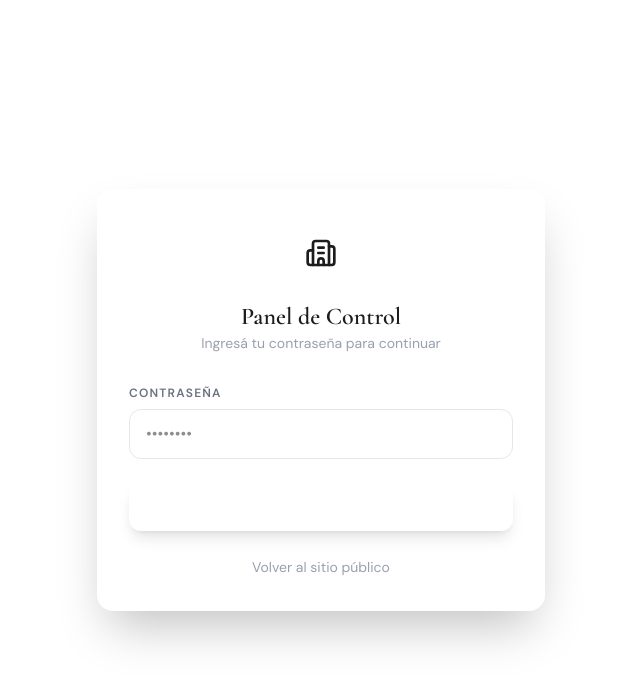
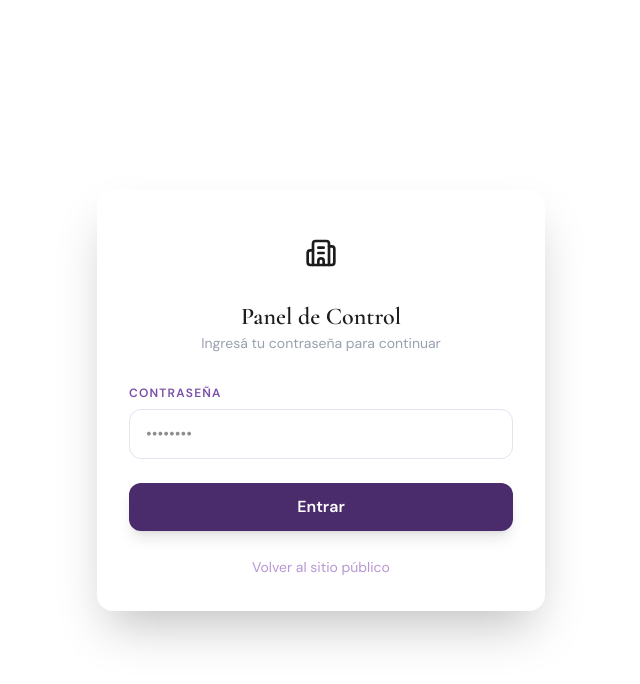
Before and after one commit to nico-coudouy/plastinapropiedades, a React (Vite) app: page / in a window 1280 px wide. Both pictures are taken after a click on the button "Admin". Shown: the top 684 px of the page, without its empty margins (319-959 px from the left). Built offline with nearby package versions, Linux system fonts and the light colour scheme.

Commit message:
form admin

```diff
--- a/src/App.tsx
+++ b/src/App.tsx
@@ -588,26 +588,26 @@ export default function App() {
 
           <form onSubmit={handleLogin} className="space-y-6">
             <div>
-              <label className="block text-xs font-bold uppercase tracking-widest text-gray-500 mb-2">Contraseña</label>
+              <label className="block text-xs font-bold uppercase tracking-widest text-[#7B4FA6] mb-2">Contraseña</label>
               <input
                 type="password"
                 value={password}
                 onChange={(e) => setPassword(e.target.value)}
-                className="w-full px-4 py-3 rounded-xl border border-gray-200 focus:ring-2 focus:ring-gold focus:border-transparent outline-none transition-all"
+                className="w-full px-4 py-3 rounded-xl border border-[#E8E0F0] focus:ring-2 focus:ring-[#7B4FA6] focus:border-transparent outline-none transition-all"
                 placeholder="••••••••"
                 required
               />
             </div>
             <button
               type="submit"
-              className="w-full bg-navy hover:bg-navy/90 text-white font-bold py-3 rounded-xl transition-all shadow-lg"
+              className="w-full bg-[#4A2B6B] hover:bg-[#2E1848] text-white font-bold py-3 rounded-xl transition-all shadow-lg"
             >
               Entrar
             </button>
             <button
               type="button"
               onClick={() => setIsAdmin(false)}
-              className="w-full text-gray-400 text-sm hover:text-navy transition-colors"
+              className="w-full text-[#B896D4] text-sm hover:text-[#4A2B6B] transition-colors"
             >
               Volver al sitio público
             </button>
```
